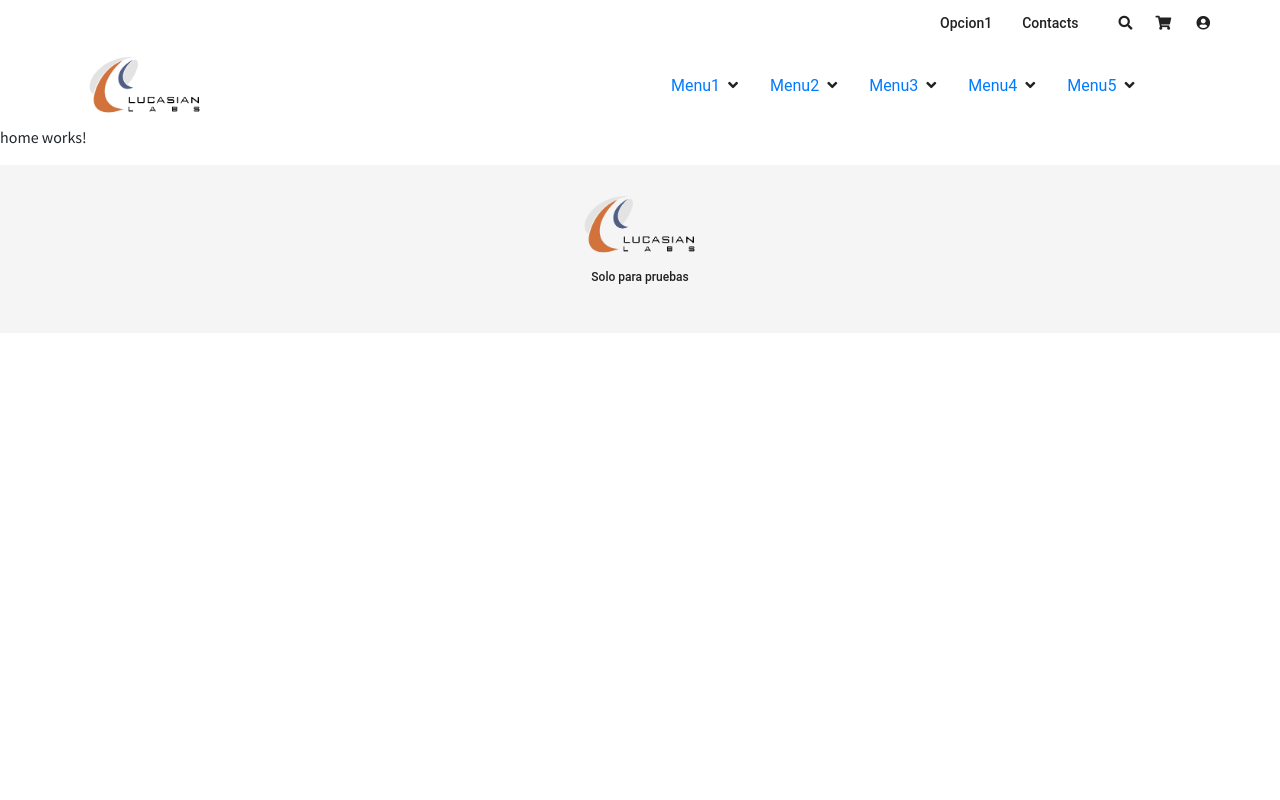
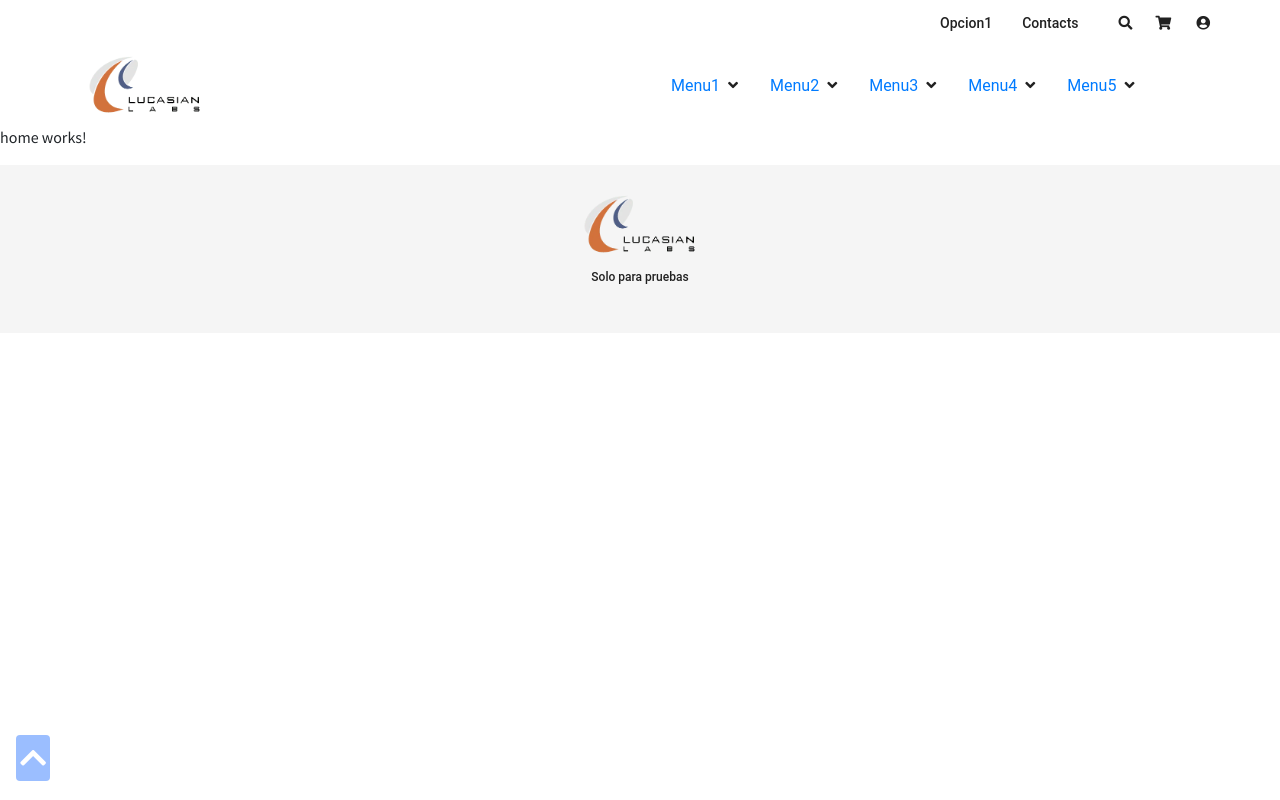
Before and after one commit to 70r63x/landing, an Angular app: page / in a window 1280 px wide. Built offline with nearby package versions, Linux system fonts and the light colour scheme.

Commit message:
widget scroll top

```diff
--- a/src/app/app.component.html
+++ b/src/app/app.component.html
@@ -1,3 +1,4 @@
 <app-header></app-header>
 <router-outlet></router-outlet>
+<app-scroll-top></app-scroll-top>
 <app-footer></app-footer>
--- a/src/app/app.module.ts
+++ b/src/app/app.module.ts
@@ -10,13 +10,15 @@ import { FooterComponent } from './footer/footer.component';
 import { HeaderComponent } from './header/header.component';
 import { HomeComponent } from './pages/home/home.component';
 import { BrowserAnimationsModule } from '@angular/platform-browser/animations';
+import { ScrollTopComponent } from './sections/scroll-top/scroll-top.component';
 
 @NgModule({
   declarations: [
     AppComponent,
     FooterComponent,
     HeaderComponent,
-    HomeComponent
+    HomeComponent,
+    ScrollTopComponent
   ],
   imports: [
     BrowserModule,
--- /dev/null
+++ b/src/app/sections/scroll-top/scroll-top.component.css
@@ -0,0 +1,16 @@
+.scroll-to-top {
+    position: fixed;
+    z-index: 1042;
+    left: 1rem;
+    bottom: 1rem;
+    font-size: 30px;
+    opacity: 1;
+    transition: all .2s ease-in-out;
+}
+
+.scroll-to-top a {
+    width: 50px;
+    height: 50px;
+    background-color: #9bbeff;
+    line-height: 3.1rem;
+}
--- /dev/null
+++ b/src/app/sections/scroll-top/scroll-top.component.html
@@ -0,0 +1,6 @@
+<!--Scroll to top-->
+<div class="scroll-to-top">
+  <a class="text-center text-white rounded p-1" (click)="scrollToTop()" style="cursor: pointer;">
+      <i class="fa fa-chevron-up"></i>
+  </a>
+</div>
--- /dev/null
+++ b/src/app/sections/scroll-top/scroll-top.component.ts
@@ -0,0 +1,25 @@
+import { Component, OnInit } from '@angular/core';
+
+@Component({
+  selector: 'app-scroll-top',
+  templateUrl: './scroll-top.component.html',
+  styleUrls: ['./scroll-top.component.css']
+})
+export class ScrollTopComponent implements OnInit {
+
+  constructor() { }
+
+  ngOnInit() {
+  }
+
+  scrollToTop() {
+    (function smoothscroll() {
+        var currentScroll = document.documentElement.scrollTop || document.body.scrollTop;
+        if (currentScroll > 0) {
+            window.requestAnimationFrame(smoothscroll);
+            window.scrollTo(0, currentScroll - (currentScroll / 8));
+        }
+  })();
+}
+
+}
```
Also changed, not shown: 1 other file (tests, documents, lock files or other folders).
